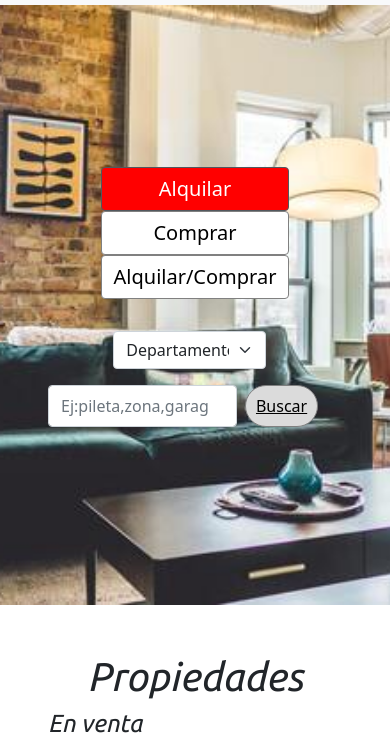
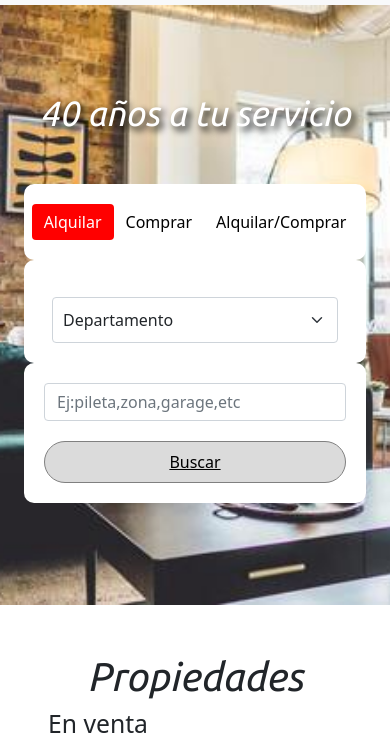
Before and after one commit to Nazita470/proyecto-, a website: page index.html in a window 390 px wide. Shown: the part 99-844 px from the top of the page. Drawn offline with nearby package versions, Linux system fonts and the light colour scheme; a web font is replaced by a local one.

Commit message:
Recuadrado en el buscador y nuevo titulo

```diff
--- a/SASS/_fuentes.scss
+++ b/SASS/_fuentes.scss
@@ -2,3 +2,4 @@
 @import url('https://fonts.googleapis.com/css2?family=Montserrat:wght@300;500&family=Sono&display=swap');
 @import url('https://fonts.googleapis.com/css2?family=Montserrat:wght@500&family=Roboto+Condensed:ital@1&family=Sono&family=Ubuntu:ital,wght@1,300;1,400&display=swap');
 @import url('https://fonts.googleapis.com/css2?family=Montserrat:wght@500&family=Quicksand:wght@300&family=Roboto+Condensed:ital@1&family=Sono&family=Ubuntu:ital,wght@1,300;1,400&display=swap');
+@import url('https://fonts.googleapis.com/css2?family=Open+Sans:wght@300&display=swap');
--- a/SASS/_index.scss
+++ b/SASS/_index.scss
@@ -1,15 +1,33 @@
+.main-index{
+    overflow: hidden;
     .div_imagen{
         height: 600px;
-    background-image: url("../Assets/img/Fondo-mobile.jpg");
+        background-image: url("../Assets/img/Fondo.jpg");
         @include img-fondo(no-repeat, center, cover);
+        position: relative;
 
-    .form-select{
-            min-width: 153px;
+        h1{
+            color: white;
+            font-size: 50px;
+            margin-bottom: 50px;
+            text-shadow: black 0.1em 0.1em 0.2em;
+            font-family: $letra-titulos;
+        }
+
+
+        .div-img-index{
+            position: absolute;
+            bottom: 0;
+            img{
+                color: transparent;
+                opacity: 0.5;
+            }
+        }
     }
         /*check box*/
         .boton_check{
             font-size: $size-chico;
-        border: $borde-claro;
+            border: none;
             background-color: white;
             color: black;
             &:hover{
@@ -21,6 +39,29 @@
                 background-color:  rgb(255, 40, 40);
             }
         }
+
+        .btn-check:checked + .btn-secondary, .btn-check:active + .btn-secondary, .btn-secondary:active, .btn-secondary.active, .show > .btn-secondary.dropdown-toggle {
+            color: #fff;
+            background-color: $color-inmobiliaria;
+            border-color: #51585e;
+          }
+
+        .div-contenedor-selector{
+            .contenedor-selector{
+                .div-options{
+                    margin-top: 17px;
+                    .form-select{
+                        min-width: 153px;
+                        padding: 10px;
+
+                    }
+                }
+            }
+        }
+
+
+
+
 
          /*Boton buscar*/
 
@@ -36,18 +77,14 @@
             }
 
         }
-}
 
-.btn-check:checked + .btn-secondary, .btn-check:active + .btn-secondary, .btn-secondary:active, .btn-secondary.active, .show > .btn-secondary.dropdown-toggle {
-    color: #fff;
-    background-color: $color-inmobiliaria;
-    border-color: #51585e;
-  }
+
+
 
 
     /*titulos propiedades index*/
 
-.h1_prop{
+    .h2_prop{
         font-size: $size-titulos;
         font-family: $letra-titulos;
     }
@@ -115,22 +152,24 @@
                     font-size: 40px;
                 }
             }
-        .div_consulta_propiedad{
-
-        }
           }
     }
 
+}
+
+
 
 @media only screen and (min-width: 0px) and (max-width: 900px){
+    .main-index{
         .seccion_checkBox{
             margin-bottom: 20px;
         }
-
+    }
 
 }
 
 @media only screen and (max-width: 950px) and (min-width: 750px){
+    .main-index{
         .informacion-inmo{
             padding: 0;
             }
@@ -144,26 +183,61 @@
             }
     }
 
+}
 
+@media only screen and (max-width: 768px) {
+    .main-index{
+        .div-contenedor-selector{
+            padding: 0;
+            align-self: center;
+            .contenedor-selector{
+                margin: 0;
 
-
-  @media only screen and (min-width: 600px){
-    .div_imagen{
-        background-image: url("../Assets/img/Fondo.jpg");
+            }
         }
 
 
+        .boton_buscar{
+            width: 100%;
+            margin-top: 20px;
         }
 
+        .div-img-index{
+            display: none;
+        }
+    }
 
+}
 
 @media only screen and (max-width: 600px){
+    .main-index{
+        .div_imagen{
+            background-image: url("../Assets/img/Fondo-mobile.jpg");
+        }
+
         .titulo_mapa{
             font-size: 2rem;
          }
     }
 
+}
+
+@media only screen and (max-width: 500px){
+    .main-index{
+        .div_imagen{
+            h1{
+             font-size: 35px;
+            }
+        }
+    }
+}
+
 @media only screen and (max-width: 400px) {
+    .main-index{
+        .boton_check{
+            font-size: 16px;
+        }
+
         .seccion-info{
             .cuadro_deConsulta_index{
                 .contenedor_info_index{
@@ -177,6 +251,10 @@
                 }
             }
         }
+    }
+
+
+
 
 
 }
--- a/SASS/_utilitarias.scss
+++ b/SASS/_utilitarias.scss
@@ -78,3 +78,9 @@
         height: calc(100% + 20px);
      }
   }
+
+  .bordeado{
+    background-color: white;
+    border-radius: 10px;
+    padding: 20px;
+  }
--- a/index.html
+++ b/index.html
@@ -43,13 +43,16 @@
       </nav>
     </header>
 
-    <main>
+    <main class="main-index">
 
         <div class="div_imagen d-inline-flex flex-column justify-content-center align-items-center container-fluid">
+            <h1>40 años a tu servicio</h1>
+
 
            <section class="d-flex flex-column  align-items-md-start align-items-center container-lg ">
 
-                <section class=" mb-3 d-flex flex-md-row flex-column justify-content-md-start justify-content-center ">
+
+                <section class="d-flex col-md-auto col-12 flex-row  justify-content-md-start justify-content-center bordeado">
 
                     <input type="radio" class=" btn-check" name="options" id="option1" autocomplete="off" checked>
                     <label class="btn btn-secondary boton_check" for="option1">Alquilar</label>
@@ -63,14 +66,14 @@
                 </section>
 
 
-                 <section class="d-flex flex-md-column flex-row  col-12 mb-3 mt-3">
+                 <section class="d-inline-flex flex-md-column flex-row justify-content-md-center justify-content-center align-items-md-start align-items-center col-12 mb-3">
 
-                    <div class="row container-fluid justify-content-md-start justify-content-center ">
+                    <div class="row container-fluid justify-content-md-start justify-content-center div-contenedor-selector">
 
-                        <form class="row  gy-2 gx-3 col-md-auto col-7 mb-md-0 mb-3 mt-0 h-md-100">
-                            <div class="mt-0">
+                        <form class="row  gy-2 gx-3 col-md-auto col-12 mt-0 p-md-0 bordeado contenedor-selector">
+                            <div class="div-options">
                              <label class="visually-hidden" for="autoSizingSelect">Preference</label>
-                             <select class="form-select h-100" id="autoSizingSelect">
+                             <select class="form-select" id="autoSizingSelect">
                                <option selected>Departamento</option>
                                <option value="Casa">Casa</option>
                                <option value="Terreno/Lote">Terreno/Lote</option>
@@ -79,7 +82,7 @@
                             </div>
                          </form>
 
-                         <div class="d-flex col-md-9 ">
+                         <div class="d-flex flex-md-row flex-column col-md-9 bordeado">
                             <input class="form-control me-2" type="search" placeholder="Ej:pileta,zona,garage,etc" aria-label="Search">
                             <a href="./Pages/404.html"  class="boton_buscar p-2 rounded-pill"> Buscar </a>
                          </div>
@@ -88,13 +91,17 @@
 
                  </section>
              </section>
+
+             <div class="align-self-end div-img-index">
+                <img src="./Assets/img/Mi proyecto.png" alt="">
+             </div>
         </div>
 
 
 
-        <h1 class="h1_prop mt-5 text-center">Propiedades</h1>
+        <h2 class="h2_prop mt-5 text-center">Propiedades</h2>
 
-        <h2 class="h2_prop ms-5">En venta</h2>
+        <h2 class="h3_prop ms-5">En venta</h2>
 
         <section data-aos="fade-left" data-aos-anchor-placement="top-center" data-aos-duration="1000" class="d-flex flex-wrap align-items-center justify-content-evenly mt-3 mb-3 ">
            <div class="div_prop d-flex flex-column border border-1 border-dark rounded-2 p-3 mb-3">
@@ -157,7 +164,7 @@
 
         </section>
 
-        <h2 class="h2_prop ms-5">En alquiler</h2>
+        <h2 class="h3_prop ms-5">En alquiler</h2>
         <section data-aos="fade-left" data-aos-anchor-placement="top-center" data-aos-duration="1000" class="d-flex flex-wrap align-items-center justify-content-evenly mt-3 mb-3">
 
             <div class="div_prop d-flex flex-column border border-1 border-dark rounded-2 p-3 mb-3">
```
Also changed, not shown: Assets/img/Mi proyecto.png (added), CSS/estilos.css, My project-1.png (added), 1 other file. Lines whose indentation alone changed are shown as unchanged.
